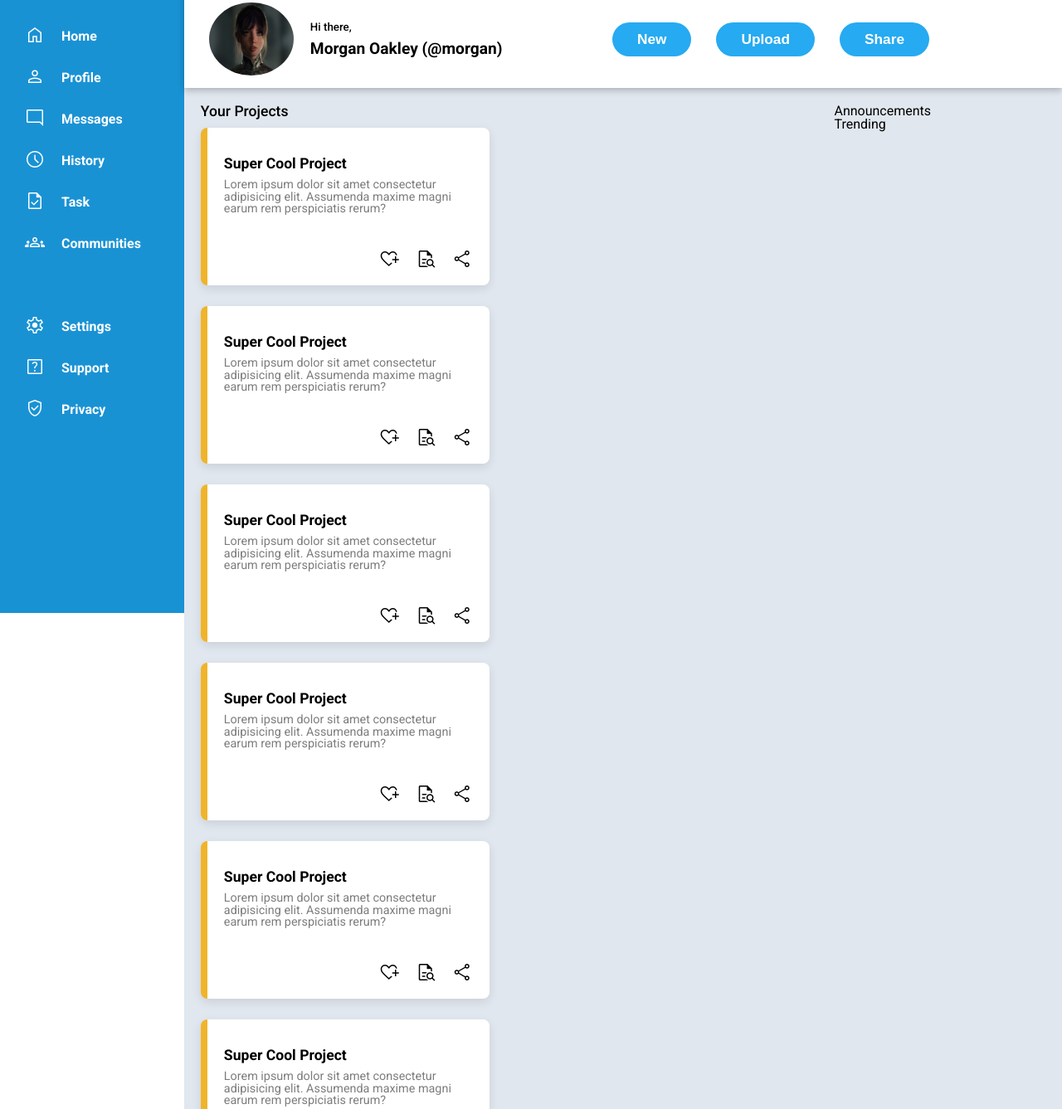
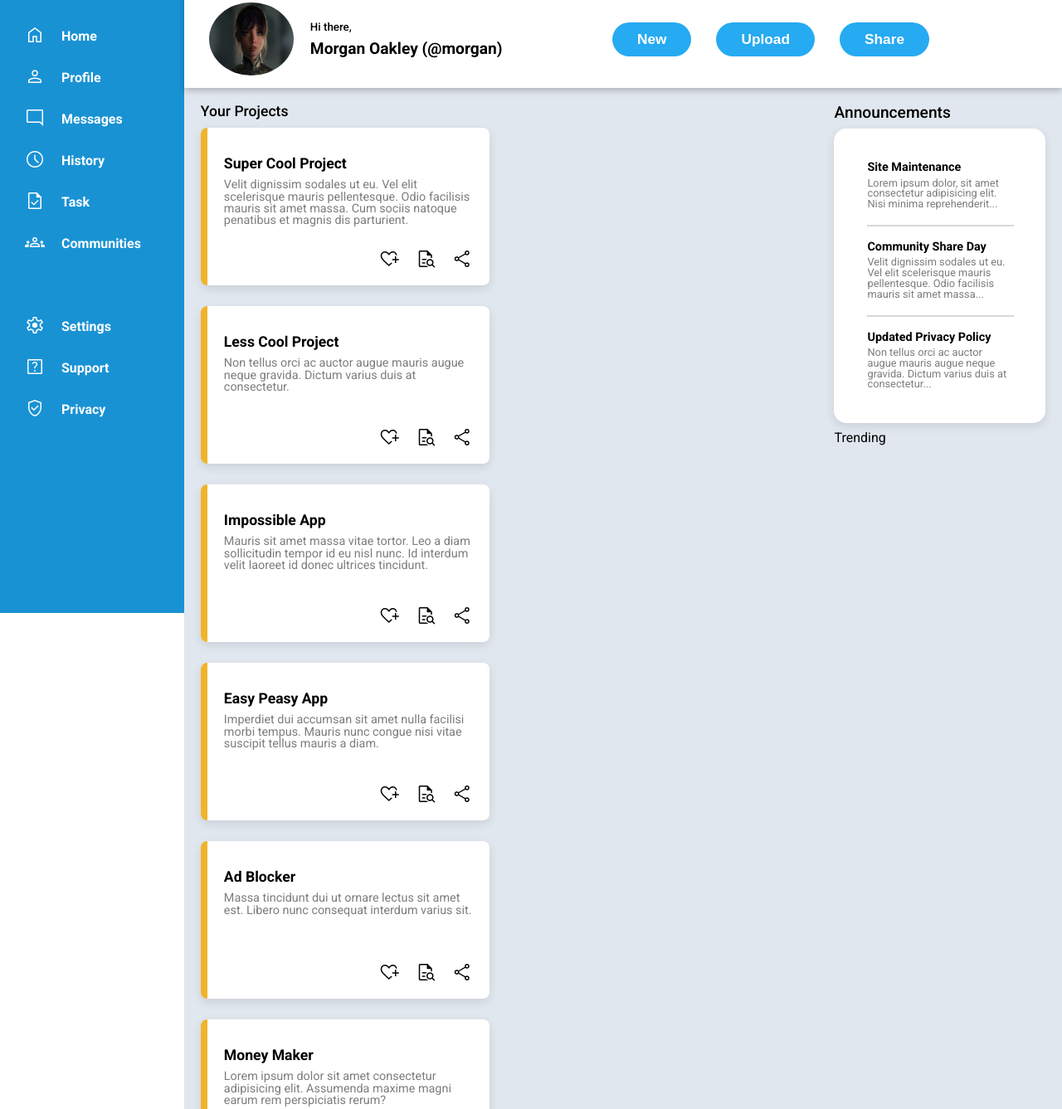
Before and after one commit to realsarius/odin-admin-dashboard, a plain HTML site: page index.html in a window 1280 px wide. Shown: the part 101-1438 px from the top of the page at 83% size. Drawn offline with nearby package versions, Linux system fonts and the light colour scheme.

Commit message:
finished announcement layout

```diff
--- a/index.html
+++ b/index.html
@@ -113,8 +113,9 @@
               <div class="info">
                 <h2>Super Cool Project</h2>
                 <p>
-                  Lorem ipsum dolor sit amet consectetur adipisicing elit.
-                  Assumenda maxime magni earum rem perspiciatis rerum?
+                  Velit dignissim sodales ut eu. Vel elit scelerisque mauris
+                  pellentesque. Odio facilisis mauris sit amet massa. Cum sociis
+                  natoque penatibus et magnis dis parturient.
                 </p>
               </div>
               <div class="icons">
@@ -127,10 +128,10 @@
             </div>
             <div class="project">
               <div class="info">
-                <h2>Super Cool Project</h2>
+                <h2>Less Cool Project</h2>
                 <p>
-                  Lorem ipsum dolor sit amet consectetur adipisicing elit.
-                  Assumenda maxime magni earum rem perspiciatis rerum?
+                  Non tellus orci ac auctor augue mauris augue neque gravida.
+                  Dictum varius duis at consectetur.
                 </p>
               </div>
               <div class="icons">
@@ -143,10 +144,11 @@
             </div>
             <div class="project">
               <div class="info">
-                <h2>Super Cool Project</h2>
+                <h2>Impossible App</h2>
                 <p>
-                  Lorem ipsum dolor sit amet consectetur adipisicing elit.
-                  Assumenda maxime magni earum rem perspiciatis rerum?
+                  Mauris sit amet massa vitae tortor. Leo a diam sollicitudin
+                  tempor id eu nisl nunc. Id interdum velit laoreet id donec
+                  ultrices tincidunt.
                 </p>
               </div>
               <div class="icons">
@@ -159,10 +161,10 @@
             </div>
             <div class="project">
               <div class="info">
-                <h2>Super Cool Project</h2>
+                <h2>Easy Peasy App</h2>
                 <p>
-                  Lorem ipsum dolor sit amet consectetur adipisicing elit.
-                  Assumenda maxime magni earum rem perspiciatis rerum?
+                  Imperdiet dui accumsan sit amet nulla facilisi morbi tempus.
+                  Mauris nunc congue nisi vitae suscipit tellus mauris a diam.
                 </p>
               </div>
               <div class="icons">
@@ -175,10 +177,10 @@
             </div>
             <div class="project">
               <div class="info">
-                <h2>Super Cool Project</h2>
+                <h2>Ad Blocker</h2>
                 <p>
-                  Lorem ipsum dolor sit amet consectetur adipisicing elit.
-                  Assumenda maxime magni earum rem perspiciatis rerum?
+                  Massa tincidunt dui ut ornare lectus sit amet est. Libero nunc
+                  consequat interdum varius sit.
                 </p>
               </div>
               <div class="icons">
@@ -191,7 +193,7 @@
             </div>
             <div class="project">
               <div class="info">
-                <h2>Super Cool Project</h2>
+                <h2>Money Maker</h2>
                 <p>
                   Lorem ipsum dolor sit amet consectetur adipisicing elit.
                   Assumenda maxime magni earum rem perspiciatis rerum?
@@ -206,12 +208,35 @@
               </div>
             </div>
           </div>
-
-
         </div>
         <div class="right-side">
           <div class="announcements">
             <h1>Announcements</h1>
+            <div class="announcement">
+              <div class="news">
+                <h2>Site Maintenance</h2>
+                <p>
+                  Lorem ipsum dolor, sit amet consectetur adipisicing elit. Nisi
+                  minima reprehenderit...
+                </p>
+              </div>
+              <hr />
+              <div class="news">
+                <h2>Community Share Day</h2>
+                <p>
+                  Velit dignissim sodales ut eu. Vel elit scelerisque mauris
+                  pellentesque. Odio facilisis mauris sit amet massa...
+                </p>
+              </div>
+              <hr />
+              <div class="news">
+                <h2>Updated Privacy Policy</h2>
+                <p>
+                  Non tellus orci ac auctor augue mauris augue neque gravida.
+                  Dictum varius duis at consectetur...
+                </p>
+              </div>
+            </div>
           </div>
           <div class="trending">
             <h1>Trending</h1>
--- a/style.css
+++ b/style.css
@@ -352,5 +352,41 @@ table {
 }
 
 .main-content .right-side {
+  display: grid;
+  grid-template-rows: 0fr 0fr;
+  gap: 10px;
   grid-area: rs;
 }
+.main-content .right-side .announcements h1 {
+  font-size: 1.2rem;
+  font-weight: 500;
+  margin-bottom: 10px;
+}
+.main-content .right-side .announcements .announcement {
+  background: white;
+  box-shadow: rgba(0, 0, 0, 0.1) 0px 4px 12px;
+  border-radius: 15px;
+  display: flex;
+  flex-direction: column;
+  padding: 40px;
+  gap: 10px;
+}
+
+.main-content .right-side .announcements .announcement .news {
+  display: flex;
+  flex-direction: column;
+  gap: 5px;
+}
+.main-content .right-side .announcements .announcement .news h2 {
+  font-weight: 600;
+  font-size: 0.9rem;
+}
+.main-content .right-side .announcements .announcement .news p {
+  font-size: 0.8rem;
+  color: #7d7d7d;
+}
+
+.main-content .right-side .announcements .announcement hr {
+  border: 0.7px #7d7d7d4d solid;
+  width: 100%;
+}
```
